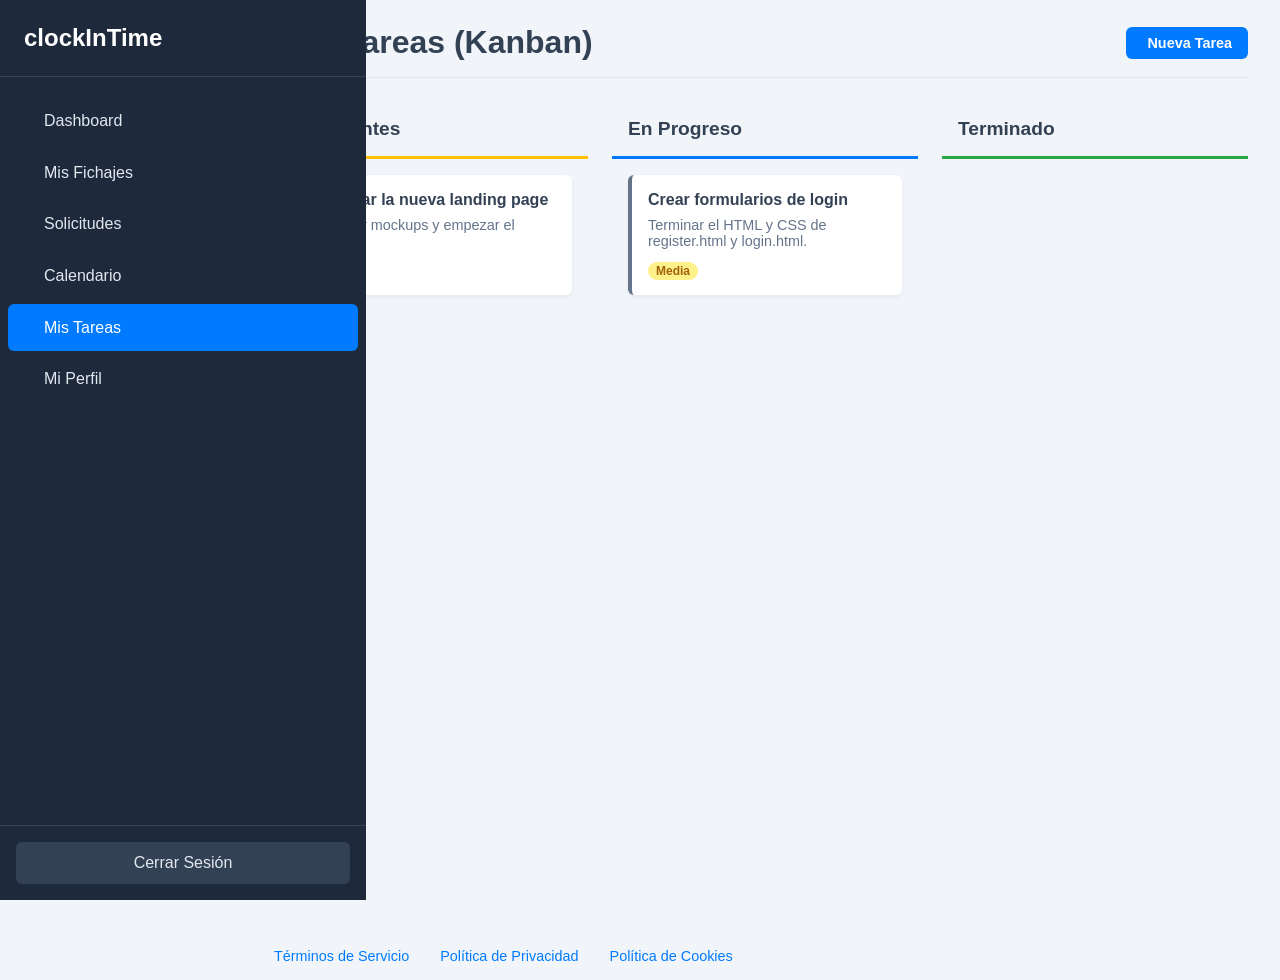
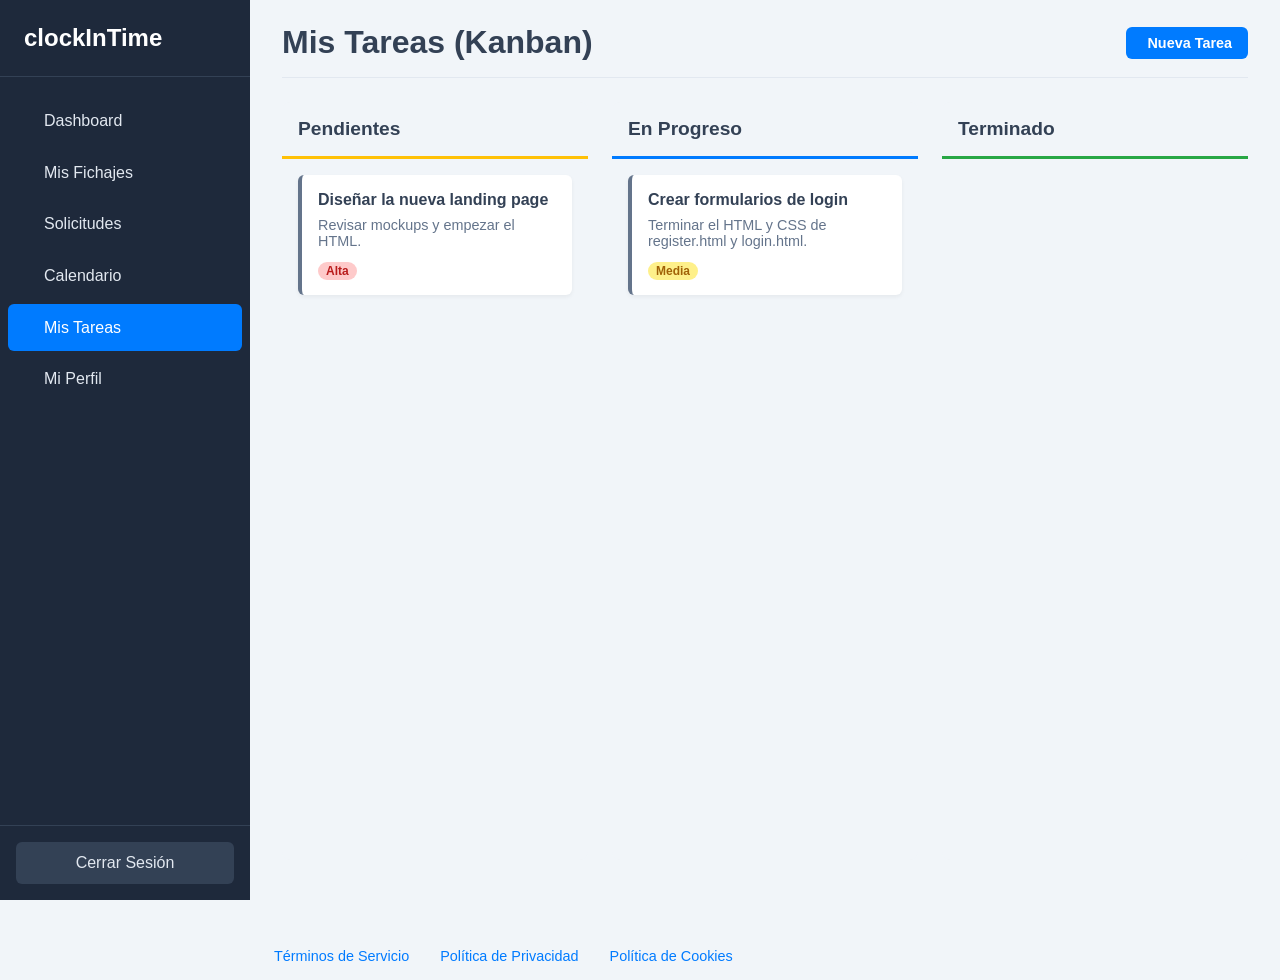

Actualización de archivos

--- a/CSS/app-style.css
+++ b/CSS/app-style.css
@@ -182,14 +182,16 @@ a {
 }
 .status-badge { 
     display: inline-block;
-    padding: 6px 14px; 
-    border-radius: 20px; 
-    font-size: 0.85rem; 
+    padding: 4px 12px; 
+    border-radius: 12px; 
+    font-size: 0.75rem; 
     font-weight: 700; 
     text-transform: uppercase; 
     text-align: center;
-    min-width: 100px;
+    min-width: 80px;
+    color: #ffffff !important; /* Texto blanco para todas las tablas */
 }
+
 
 .clock-in-widget .status-out { 
     background-color: rgba(220, 53, 69, 0.1) !important; 
